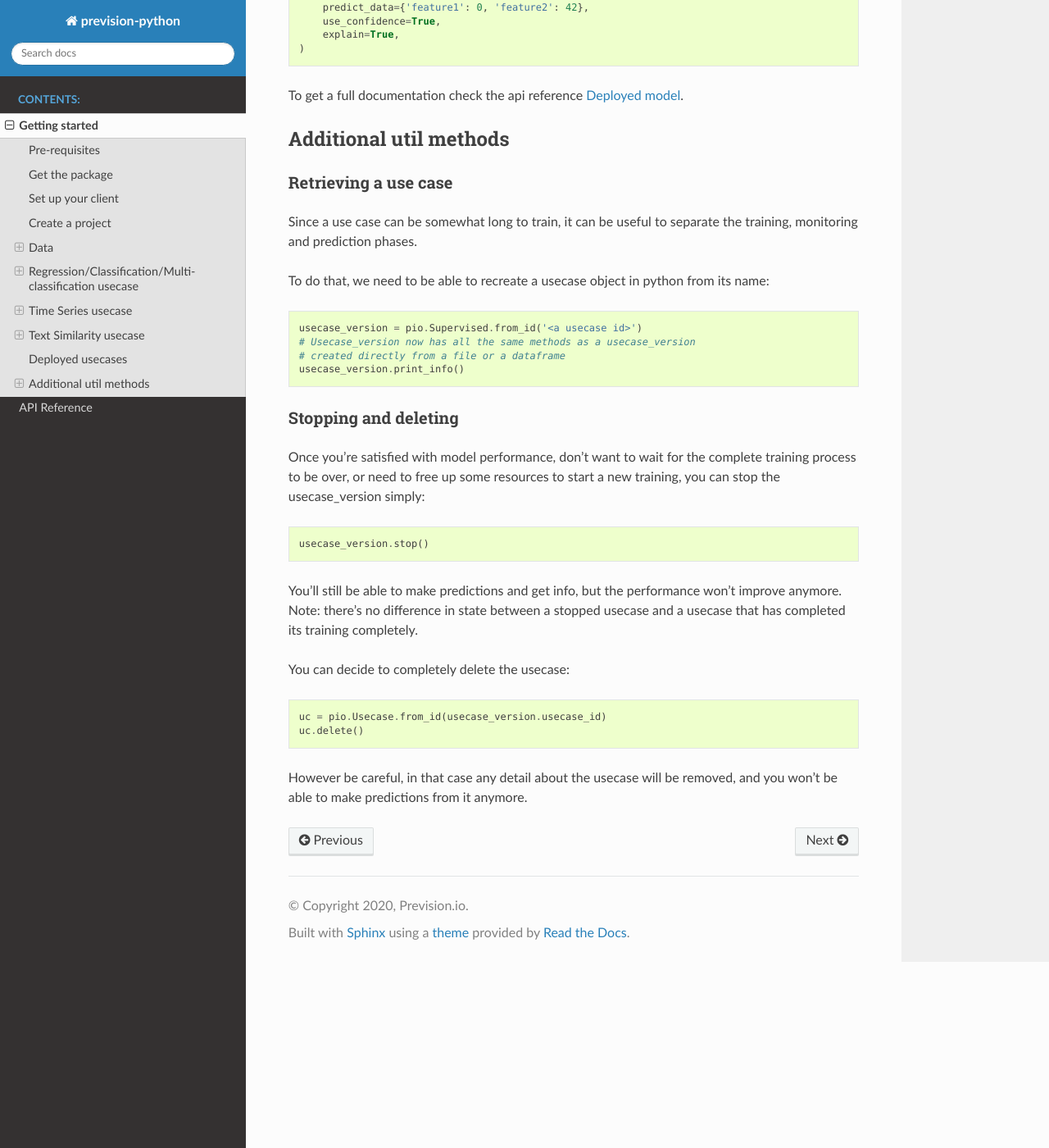
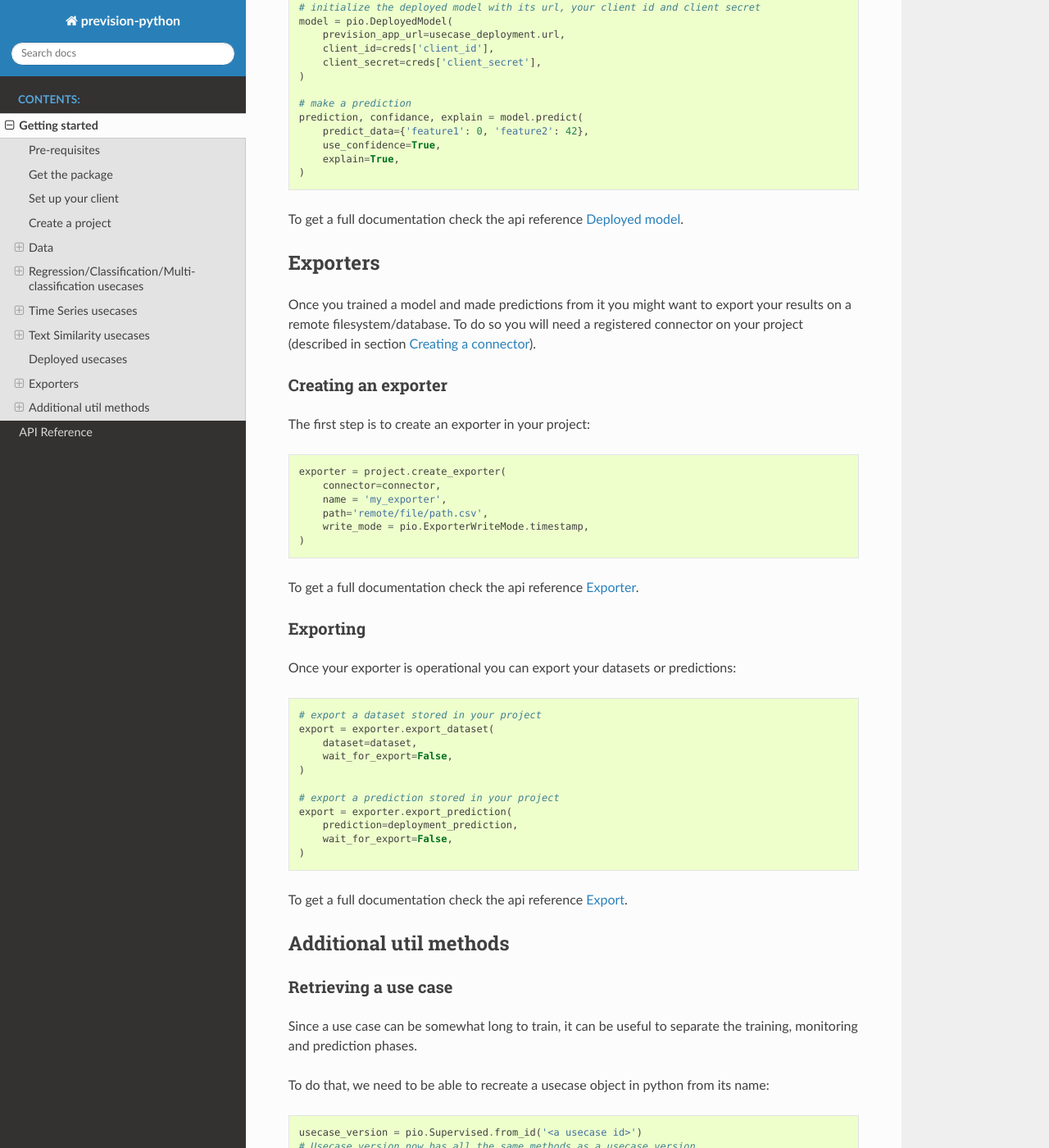
Before and after one commit to previsionio/prevision-python, a Sphinx documentation site: the page built from docs/source/getting_started.rst, in a window 1280 px wide and 1400 px high, scrolled down 10542 px. Shown: the whole window at 82% size. Built offline with Sphinx 7.4.7 and the Read the Docs theme 2.0.0, drawn with Linux system fonts in a browser that asks for light colours; formulas are drawn with MathJax 3; some of the changed text lies outside the part shown.

Commit message:
feat: add more config set up and add exporters

```diff
--- a/docs/source/getting_started.rst
+++ b/docs/source/getting_started.rst
@@ -46,6 +46,15 @@ You can either set the token and the instance name as environment variables, by
         event_log=False, # whether to activate detailed event managers debug logging
     )
 
+    # You can manage the duration you wish to wait for an asynchronous response
+    pio.config.default_timeout = 3600
+
+    # You can manage the number of retries for each call to the Prevision.io API
+    pio.config.request_retries = 6
+
+    # You can manage the duration of retry for each call to the Prevision.io API
+    pio.config.request_retry_time = 10
+
 Create a project
 ================
 
@@ -75,6 +84,8 @@ Datasources and connectors are Prevision.io's way of keeping a link to a source
 - GCP
 
 Connectors hold the credentials to connect to the distant data sources. Then you can specify the exact resource to extract from a data source (be it the path to the file to load, the name of the database table to parse, ...).
+
+.. _creating connector:
 
 Creating a connector
 ~~~~~~~~~~~~~~~~~~~~
@@ -181,8 +192,8 @@ If you already uploaded a dataset on the platform and want to grab it locally, s
 
     dataset = pio.Dataset.from_id('5ebaad70a7271000e7b28ea0')
 
-Regression/Classification/Multi-classification usecase
-======================================================
+Regression/Classification/Multi-classification usecases
+=======================================================
 
 Configuring the dataset
 -----------------------
@@ -274,8 +285,8 @@ To make predictions from a dataset and a usecase, you need to wait until at leas
 
     The ``wait_until`` method takes a function that takes the usecase as an argument, and can therefore access any info relative to the usecase.
 
-Time Series usecase
-===================
+Time Series usecases
+====================
 
 A time series usecase is very similar to a regression usecase. The main differences rely in the dataset configuration, and the specification of a time window.
 
@@ -341,8 +352,8 @@ Making predictions
 
 The predictions workflow is the same as for a regression usecase (detailed in :ref:`making prediction`).
 
-Text Similarity usecase
-=======================
+Text Similarity usecases
+========================
 
 A Text Similarity usecase matches the most similar texts between a dataset containing descriptions (can be seen as a catalog) and a dataset containing queries. It first converts texts to numerical vectors (text embeddings) and then performs a similarity search to retrieve the most similar documents to a query.
 
@@ -523,6 +534,48 @@ You can also make unitary predictions from the main model:
 
 To get a full documentation check the api reference :ref:`deployed_model_reference`.
 
+Exporters
+=========
+
+Once you trained a model and made predictions from it you might want to export your results on a remote filesystem/database. To do so you will need a registered connector on your project (described in section :ref:`creating connector`).
+
+Creating an exporter
+--------------------
+
+The first step is to create an exporter in your project:
+
+.. code-block:: python
+
+    exporter = project.create_exporter(
+        connector=connector,
+        name = 'my_exporter',
+        path='remote/file/path.csv',
+        write_mode = pio.ExporterWriteMode.timestamp,
+    )
+
+To get a full documentation check the api reference :ref:`exporter_reference`.
+
+Exporting
+---------
+
+Once your exporter is operational you can export your datasets or predictions:
+
+.. code-block:: python
+
+    # export a dataset stored in your project
+    export = exporter.export_dataset(
+        dataset=dataset,
+        wait_for_export=False,
+    )
+
+    # export a prediction stored in your project
+    export = exporter.export_prediction(
+        prediction=deployment_prediction,
+        wait_for_export=False,
+    )
+
+To get a full documentation check the api reference :ref:`export_reference`.
+
 Additional util methods
 =======================
 
```
